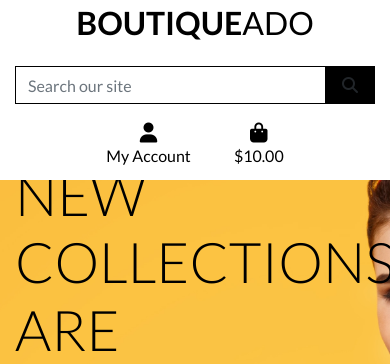
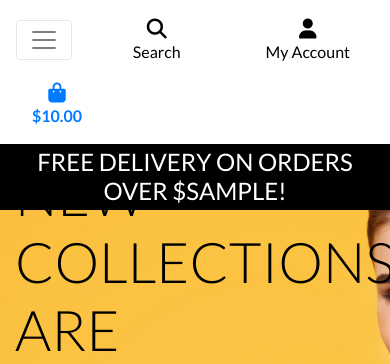
Before and after one commit to louisae452/boutique_ad-_v1, a Django app: template home/templates/home/index.html in a window 390 px wide. Shown: the top 364 px of the page. Run offline with Django 3.2, Linux system fonts and the light colour scheme; the template is opened without the code that fills it: most values are stand-ins (such as "Sample title", 1, 10 or a date in 2020); some libraries are stand-ins or nearby versions.

Commit message:
Add mobile header and main header

```diff
--- a/static/css/base.css
+++ b/static/css/base.css
@@ -46,6 +46,9 @@ body {
 .border-black {
     border: 1px solid black !important;
 }
+.bg-black {
+    background: #000 !important;
+}
 
 /* -------------------------------- Media Queries */
 
--- a/templates/base.html
+++ b/templates/base.html
@@ -7,7 +7,7 @@
         <meta http-equiv="X-UA-Compatible" content="ie=edge">
         <meta charset="utf-8">
         <meta name="viewport" content="width=device-width, initial-scale=1, shrink-to-fit=no">
-    {%endblock %}
+    {% endblock %}
 
     {% block extra-meta%}
     {% endblock%}
@@ -30,7 +30,7 @@
         <script src="https://cdn.jsdelivr.net/npm/jquery@3.5.1/dist/jquery.min.js" integrity="sha256-9/aliU8dGd2tb6OSsuzixeV4y/faTqgFtohetphbbj0=" crossorigin="anonymous"></script>
         <script src="https://cdn.jsdelivr.net/npm/popper.js@1.16.0/dist/umd/popper.min.js" integrity="sha384-Q6E9RHvbIyZFJoft+2mJbHaEWldlvI9IOYy5n3zV9zzTtmI3UksdQRVvoxMfooAo" crossorigin="anonymous"></script>
         <script src="https://stackpath.bootstrapcdn.com/bootstrap/4.4.1/js/bootstrap.min.js" integrity="sha384-wfSDF2E50Y2D1uUdj0O3uMBJnjuUD4Ih7YwaYd1iqfktj0Uod8GCExl3Og8ifwB6" crossorigin="anonymous"></script>
-    {%endblock %}
+    {% endblock %}
 
     {% block extra_js %}
     {% endblock %}
@@ -39,10 +39,12 @@
   </head>
   <body>
     <header class="container-fluid fixed-top">
-        <div id="topnav" class="row bg-white pt-lg-2 none d-lg-flex">
+        <div id="topnav" class="row bg-white pt-lg-2 d-none d-lg-flex">
             <div class="col-12 col-lg-4 py-1 py-lg-0 text-center text-lg-left">
-                <h2 class="logo-font text-black my-0"><strong>Boutique</strong>Ado</h2>
-                <a href="{% url 'home' %}" class="nav-link main -logo-link"></a>
+
+                <a href="{% url 'home' %}" class="nav-link main-logo-link">
+                    <h2 class="logo-font text-black my-0"><strong>Boutique</strong> Ado</h2>
+                </a>
 
             </div>
             <div class="col-12 col-lg-4 py-1 py-lg-0">
@@ -80,7 +82,7 @@
                         </div>
                     </li>
                     <li class="list-inline-item">
-                        <a class="{% if grand_totat %} text-info font-weight-bold{% else %}text-black{% endif %} nav-link" href="">
+                        <a class="{% if grand_total %} text-info font-weight-bold{% else %}text-black{% endif %} nav-link" href="">
                             <div class="text-center">
                                 <div><i class="fas fa-shopping-bag fa-lg"></i></div>
                                 <p class="my-0">
@@ -96,6 +98,21 @@
                 </ul>
             </div>
         </div>
+        <div class="row bg-white">
+            <nav class="navbar navbar-expand-lg navbar-light w-100">
+                <button class="navbar-toggler" type="button" data-toggle="collapse" data-target="#main-nav"
+                    aria-controls="main-nav" aria-expanded="false" aria-label="Toggle navigation">
+                    <span class="navbar-toggler-icon"></span>
+                </button>
+                {% include 'includes/mobile_top_header.html' %}
+                {% include 'includes/main_nav.html' %}
+            </nav>
+        </div>
+        <div id="delivery-banner" class="row text-center">
+      <div class="col bg-black text-white">
+        <h4 class="logo-font my-1">Free delivery on orders over ${{ free_shipping_threshold }}!</h4>
+      </div>
+    </div>
 
 
 
--- /dev/null
+++ b/templates/includes/main_nav.html
@@ -0,0 +1,49 @@
+<div class="collapse navbar-collapse" id="main-nav">
+    <ul class="navbar-nav w-auto mx-auto">
+        <li class="nav-item dropdown">
+            <a class="logo-font font-weight-bold nav-link text-black mr-5" href="#" id="all-products-link" data-toggle="dropdown" aria-haspopup="true" aria-expanded="false">
+                All Products
+            </a>
+            <div class="dropdown-menu border-0" aria-labelledby="all-products-link">
+                <a href="" class="dropdown-item">By Price</a>
+                <a href="" class="dropdown-item ">By Rating</a>
+                <a href="" class="dropdown-item ">By Category</a>
+                <a href="" class="dropdown-item">All Products</a>
+            </div>
+        </li>
+        <li class="nav-item dropdown">
+            <a class="logo-font font-weight-bold nav-link text-black mr-5" href="#" id="clothing-link" data-toggle="dropdown" aria-haspopup="true" aria-expanded="false">
+                Clothing
+            </a>
+            <div class="dropdown-menu border-0" aria-labelledby="clothing-link">
+                <a href="" class="dropdown-item">Activewear &amp; Essentials</a>
+                <a href="" class="dropdown-item">Jeans</a>
+                <a href="" class="dropdown-item">Shirts</a>
+                <a href="" class="dropdown-item">All Clothing</a>
+            </div>
+        </li>
+
+        <li class="nav-item dropdown">
+            <a class="logo-font font-weight-bold nav-link text-black mr-5" href="#" id="homeware-link" data-toggle="dropdown" aria-haspopup="true" aria-expanded="false">
+                Homeware
+            </a>
+            <div class="dropdown-menu border-0" aria-labelledby="homeware-link">
+                <a href="" class="dropdown-item">Bed &amp; Bath</a>
+                <a href="" class="dropdown-item">Kitchen &amp; Dining</a>
+                <a href="" class="dropdown-item">All Homeware</a>
+            </div>
+        </li>
+
+        <li class="nav-item dropdown">
+            <a class="logo-font font-weight-bold nav-link text-black" href="#" id="specials-link" data-toggle="dropdown" aria-haspopup="true" aria-expanded="false">
+                Special Offers
+            </a>
+            <div class="dropdown-menu border-0" aria-labelledby="specials-link">
+                <a href="" class="dropdown-item">New Arrivals</a>
+                <a href="" class="dropdown-item">Deals</a>
+                <a href="" class="dropdown-item">Clearance</a>
+                <a href="" class="dropdown-item">All Specials</a>
+            </div>
+        </li>
+    </ul>
+</div>
--- /dev/null
+++ b/templates/includes/mobile_top_header.html
@@ -0,0 +1,56 @@
+<li class="list-inline-item">
+    <a class="text-black nav-link d-block d-lg-none" href="#" id="mobile-search" data-toggle="dropdown" aria-haspopup="true" aria-expanded="false">
+        <div class="text-center">
+            <div><i class="fas fa-search fa-lg"></i></div>
+            <p class="my-0">Search</p>
+        </div>
+    </a>
+    <div class="dropdown-menu border-0 w-100 p-3 rounded-0 my-0" aria-labelledby="mobile-search">
+        <form class="form" method="GET" action="">
+            <div class="input-group w-100">
+                <input class="form-control border border-black rounded-0" type="text" name="q" placeholder="Search our site">
+                <div class="input-group-append">
+                    <button class="form-control form-control btn btn-black border border-black rounded-0" type="submit">
+                        <span class="icon">
+                            <i class="fas fa-search"></i>
+                        </span>
+                    </button>
+                </div>
+            </div>
+        </form>
+    </div>
+</li>
+<li class="list-inline-item dropdown">
+    <a class="text-black nav-link d-block d-lg-none" href="#" id="user-options" data-toggle="dropdown" aria-haspopup="true" aria-expanded="false">
+        <div class="text-center">
+            <div><i class="fas fa-user fa-lg"></i></div>
+            <p class="my-0">My Account</p>
+        </div>
+    </a>
+    <div class="dropdown-menu border-0" aria-labelledby="user-options">
+        {% if request.user.is_authenticated %}
+            {% if request.user.is_superuser %}
+                <a href="{% url 'account_logout' %}" class="dropdown-item">Product Management</a>
+            {% endif %}
+            <a href="" class="dropdown-item">My Profile</a>
+            <a href="{% url 'account_logout' %}" class="dropdown-item">Logout</a>
+        {% else %}
+            <a href="{% url 'account_signup' %}" class="dropdown-item">Register</a>
+            <a href="{% url 'account_login' %}" class="dropdown-item">Login</a>
+        {% endif %}
+    </div>
+</li>
+<li class="list-inline-item">
+    <a class="{% if grand_total %}text-primary font-weight-bold{% else %}text-black{% endif %} nav-link d-block d-lg-none" href="">
+        <div class="text-center">
+            <div><i class="fas fa-shopping-bag fa-lg"></i></div>
+            <p class="my-0">
+                {% if grand_total %}
+                    ${{ grand_total|floatformat:2 }}
+                {% else %}
+                    $0.00
+                {% endif %}
+            </p>
+        </div>
+    </a>
+</li>
```
